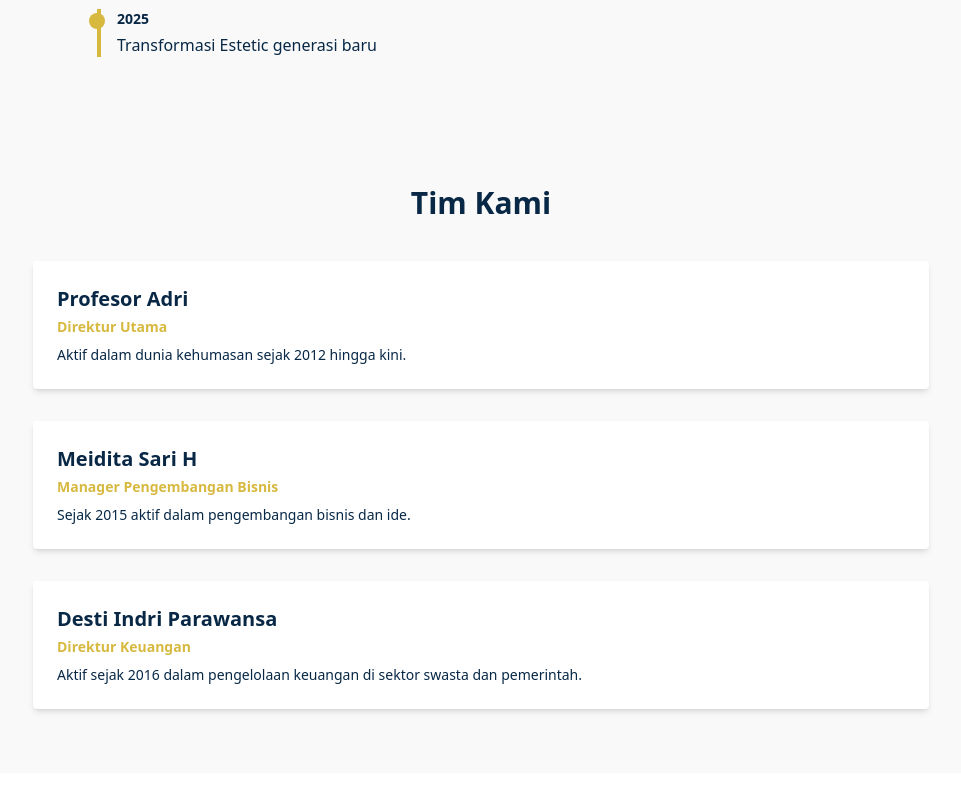
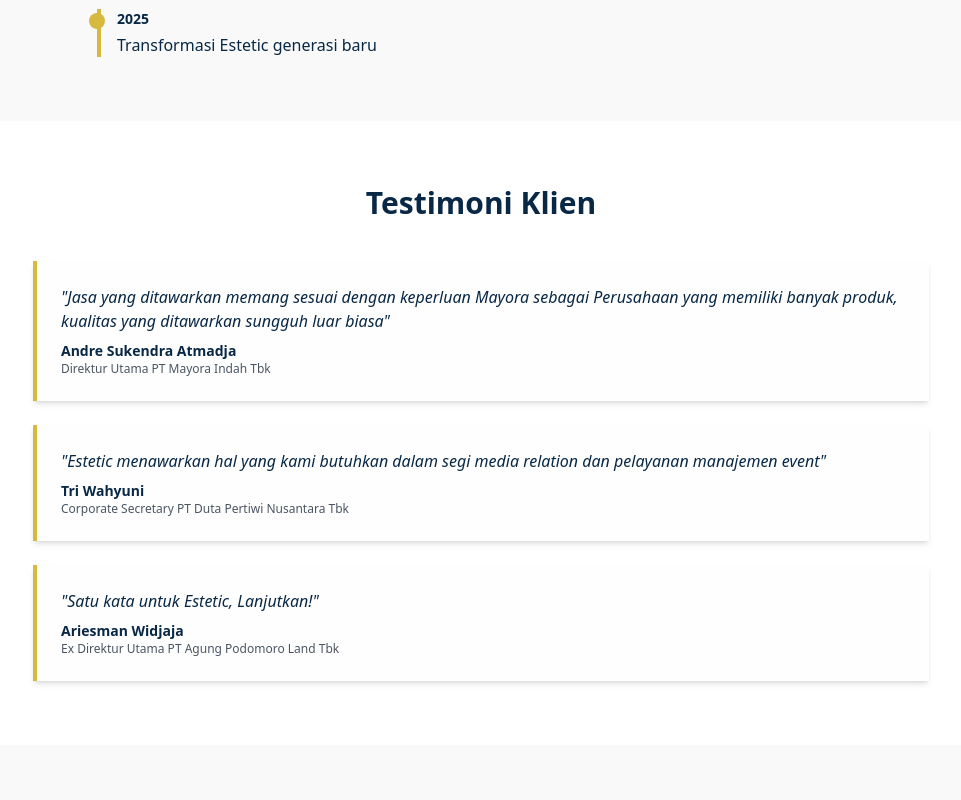
Before and after one commit to ProfAdri90/estetic-dinamis, a Next.js app: page / in a window 1280 px wide. Shown: the part 1720-2520 px from the top of the page, without its empty margins (159-1120 px from the left). Built offline with nearby package versions, Linux system fonts and the light colour scheme.

Commit message:
Update index.js

```diff
--- a/pages/index.js
+++ b/pages/index.js
@@ -109,7 +109,28 @@ export default function Home() {
     ))}
   </div>
 </section>
-      <section id="tim" className="bg-[#f9f9f9] text-[#082846] px-8 py-16">
+      <section id="testimoni" className="bg-white text-[#082846] px-8 py-16">
+  <h3 className="text-3xl font-bold mb-10 text-center">
+    {lang === "id" ? "Testimoni Klien" : "Client Testimonials"}
+  </h3>
+  <div className="flex flex-col gap-6 max-w-4xl mx-auto">
+    {testimonials.map((t, index) => (
+      <motion.div
+        key={index}
+        className="p-6 border-l-4 border-[#d7b940] bg-[#fefefe] shadow-md"
+        initial={{ opacity: 0, y: 20 }}
+        whileInView={{ opacity: 1, y: 0 }}
+        transition={{ delay: index * 0.1 }}
+      >
+        <p className="text-md italic mb-2">"{t.text}"</p>
+        <p className="font-bold text-sm">{t.name}</p>
+        <p className="text-xs text-gray-600">{t.title}</p>
+      </motion.div>
+    ))}
+  </div>
+</section>
+
+<section id="tim" className="bg-[#f9f9f9] text-[#082846] px-8 py-16">
   <h3 className="text-3xl font-bold mb-10 text-center">
     {lang === "id" ? "Tim Kami" : "Our Team"}
   </h3>
```
